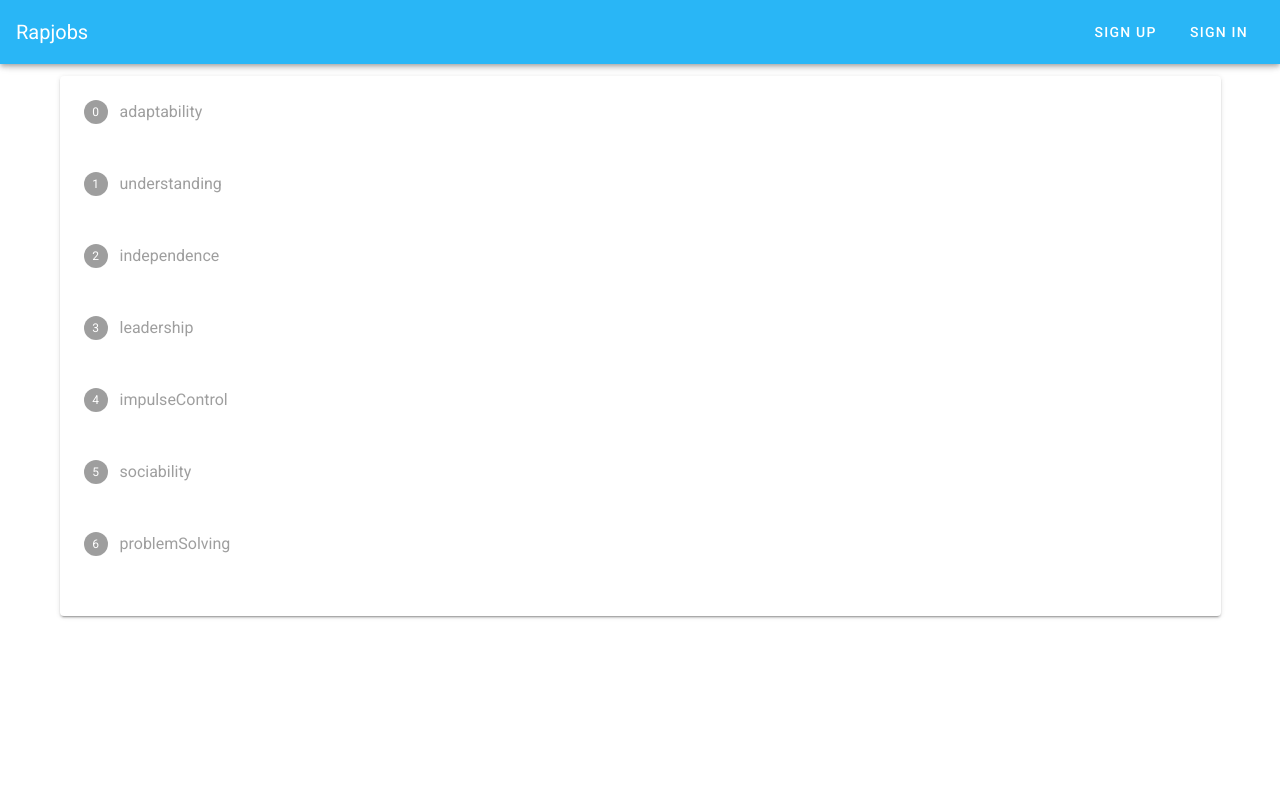
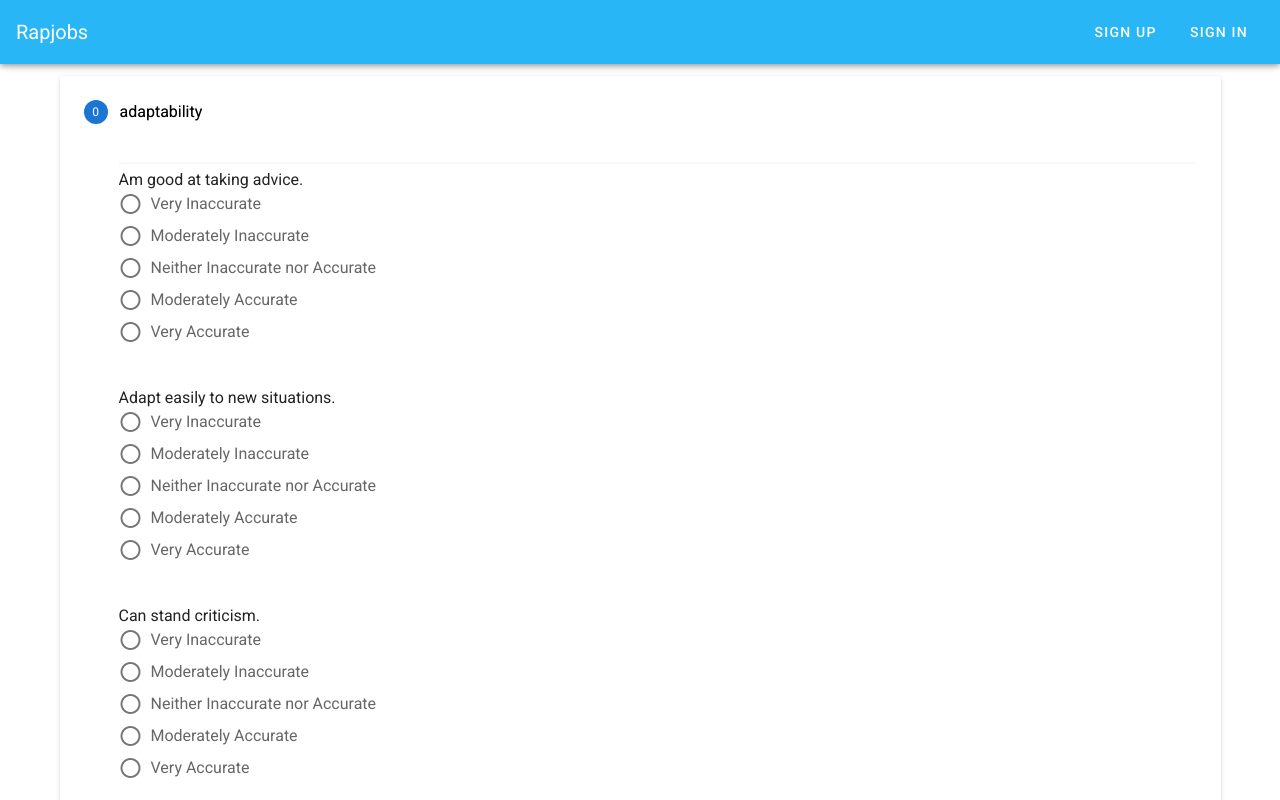
Before and after one commit to narcisabadea/RapJobs-Hipo-DevHack-Hackathon, a Vue app: page /#/test in a window 1280 px wide. Shown: the top 800 px of the page. Built offline with nearby package versions, Linux system fonts and the light colour scheme; no server answers; the database is empty.

Commit message:
NM-53 fixed stepper next button

```diff
--- a/src/components/Test.vue
+++ b/src/components/Test.vue
@@ -1,6 +1,6 @@
 <template>
   <v-container>
-    <v-stepper v-model="step" vertical>
+    <v-stepper v-model="stepNumber" vertical>
       <div v-for="(category, index) in testData.questions" :key="index">
         <v-stepper-step :complete="stepNumber > findIndexOfCategory(index)" :step="findIndexOfCategory(index)">
           {{ index }}
```
